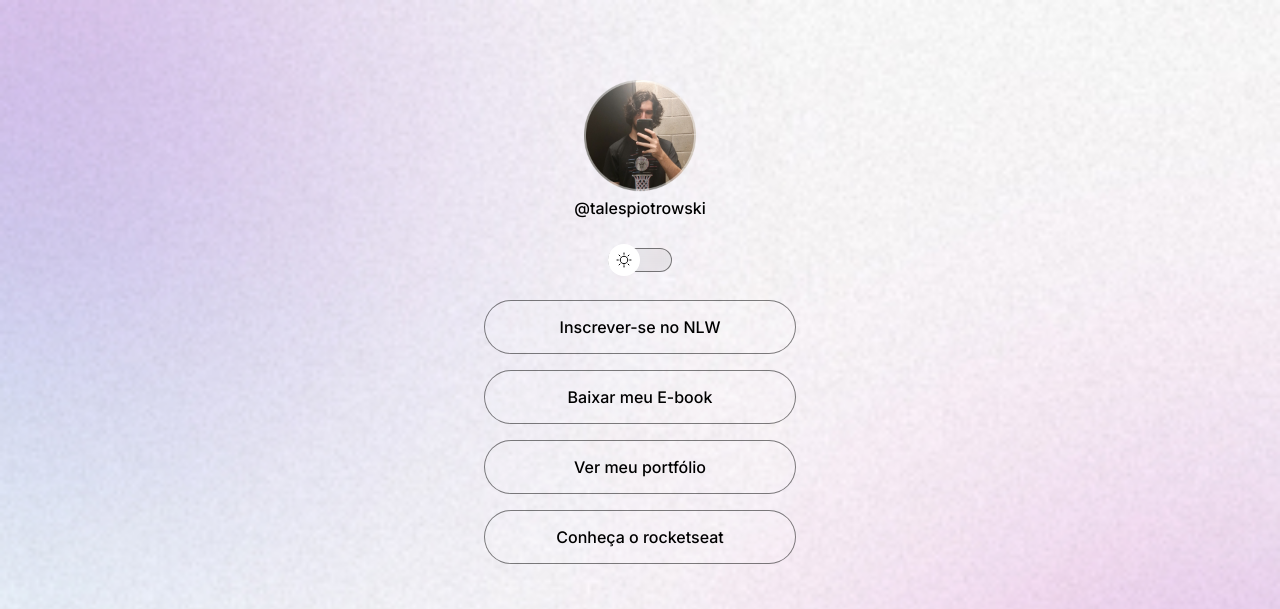
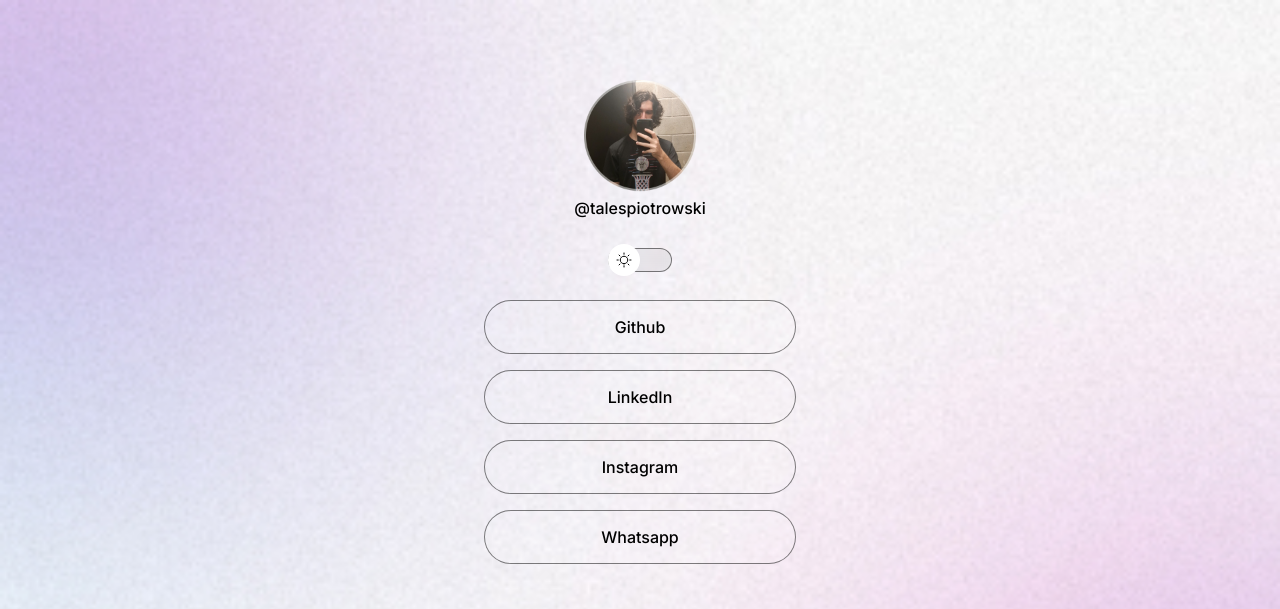
Before and after one commit to Tales-Piotrowski/projeto-social-links, a plain HTML site: page index.html in a window 1280 px wide. Shown: the top 609 px of the page. Drawn offline with nearby package versions, Linux system fonts and the light colour scheme.

```diff
--- a/index.html
+++ b/index.html
@@ -22,20 +22,24 @@
 
       <div id="switch" onclick="toggleMode()">
         <button></button>
-        <span> </span>
+        <span></span>
       </div>
       <ul>
         <li>
-          <a href="#" target="_blank">Inscrever-se no NLW</a>
+          <a href="https://github.com/Tales-Piotrowski" target="_blank"
+            >Github</a
+          >
         </li>
         <li>
-          <a href="#" target="_blank">Baixar meu E-book</a>
+          <a href="www.linkedin.com/in/tales-piotrowski" target="_blank"
+            >LinkedIn</a
+          >
         </li>
         <li>
-          <a href="#" target="_blank">Ver meu portfólio</a>
+          <a href="#" target="_blank">Instagram</a>
         </li>
         <li>
-          <a href="#" target="_blank">Conheça o rocketseat</a>
+          <a href="#" target="_blank">Whatsapp</a>
         </li>
       </ul>
       <div id="social-links">
@@ -43,10 +47,10 @@
           <ion-icon name="logo-github"></ion-icon>
         </a>
         <a href="https://ionic.io/ionicons/usage" target="_blank">
-          <ion-icon name="logo-instagram"></ion-icon>
+          <ion-icon name="logo-linkedin"></ion-icon>
         </a>
         <a href="https://ionic.io/ionicons/usage" target="_blank">
-          <ion-icon name="logo-linkedin"></ion-icon>
+          <ion-icon name="logo-instagram"></ion-icon>
         </a>
         <a href="https://ionic.io/ionicons/usage" target="_blank">
           <ion-icon name="logo-whatsapp"></ion-icon>
--- a/style.css
+++ b/style.css
@@ -79,6 +79,10 @@
   animation: slide-in 0.2s forwards;
 }
 
+#switch button:hover {
+  outline: 8px solid var(--highlight-color);
+}
+
 #switch span {
   display: block;
   width: 64px;
```
Also changed, not shown: 1 other file.
